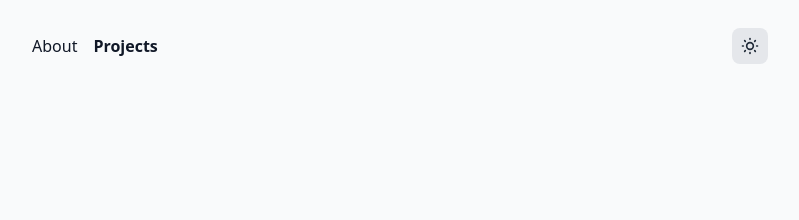
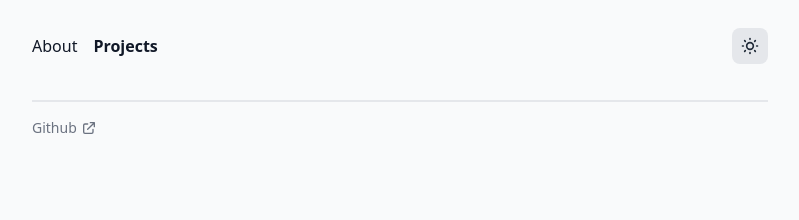
Before and after one commit to jay4q/blog, a Next.js app: page /projects in a window 1280 px wide. Shown: the top 220 px of the page, without its empty margins (240-1039 px from the left). Built offline with nearby package versions, Linux system fonts and the light colour scheme.

Commit message:
add: 🦶 加入页脚

```diff
--- /dev/null
+++ b/src/components/footer.tsx
@@ -0,0 +1,13 @@
+import { FunctionComponent } from 'react'
+import { ExternalLinkIcon } from '@heroicons/react/outline'
+
+export const Footer: FunctionComponent = () => {
+  return (
+    <footer className='w-full mt-8 pt-4 border-t-2 border-gray-200 dark:border-gray-800 flex-shrink-0'>
+      <a href='https://github.com/jay4q' className='flex items-center' target='_blank'>
+        <span className='text-sm text-gray-500 mr-1'>Github</span>
+        <ExternalLinkIcon className='text-gray-500 w-4 h-4' />
+      </a>
+    </footer>
+  )
+}
--- a/src/layouts/index.tsx
+++ b/src/layouts/index.tsx
@@ -1,11 +1,13 @@
+import { Footer } from '@/components/footer'
 import { Header } from '@/components/header'
 import { FunctionComponent } from 'react'
 
 export const BaseLayout: FunctionComponent = ({ children }) => {
   return (
-    <main className='flex flex-col w-full p-4'>
+    <main className='flex flex-col w-full p-4 pb-8'>
       <Header />
       {children}
+      <Footer />
     </main>
   )
 }
```
